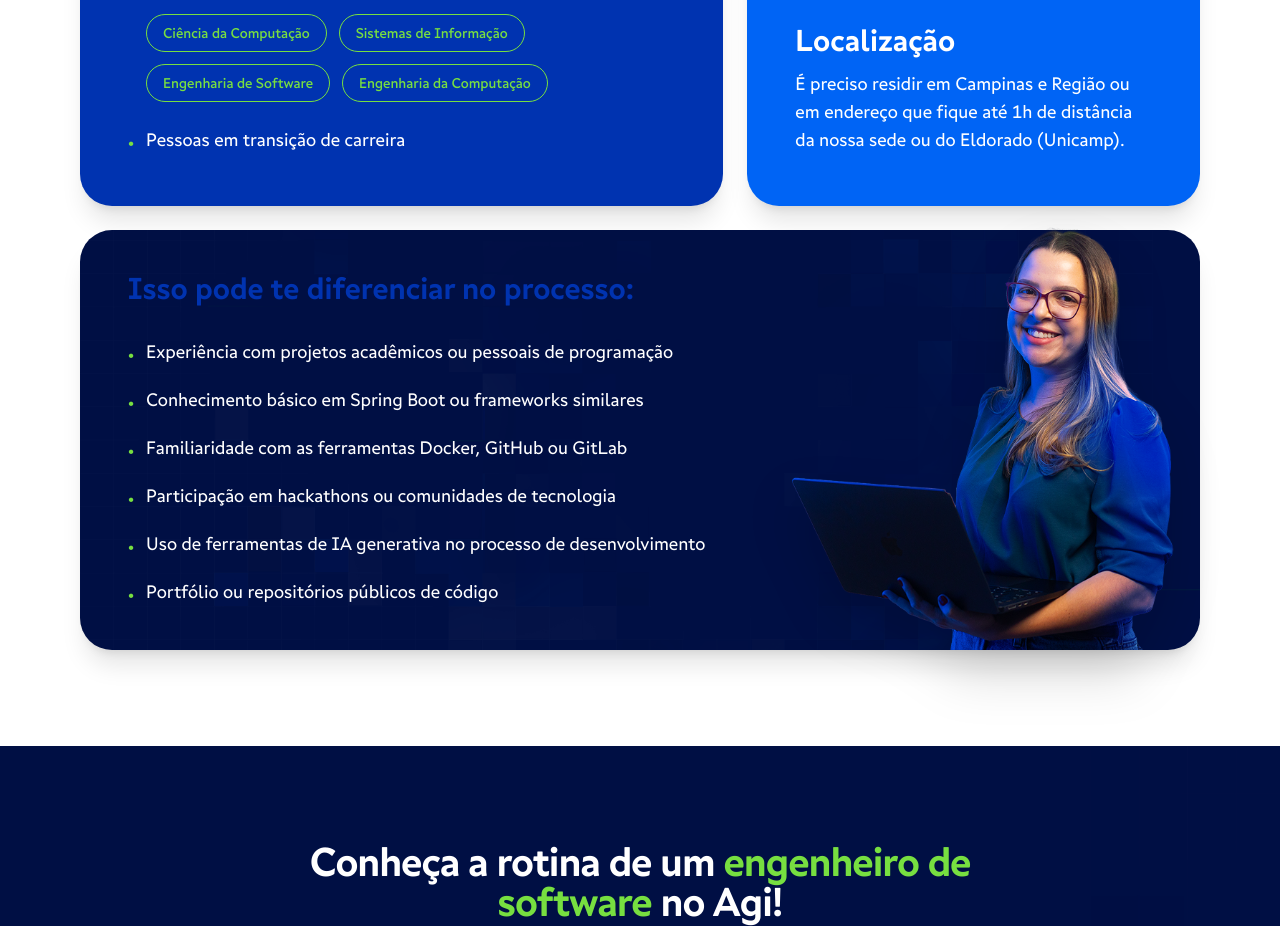
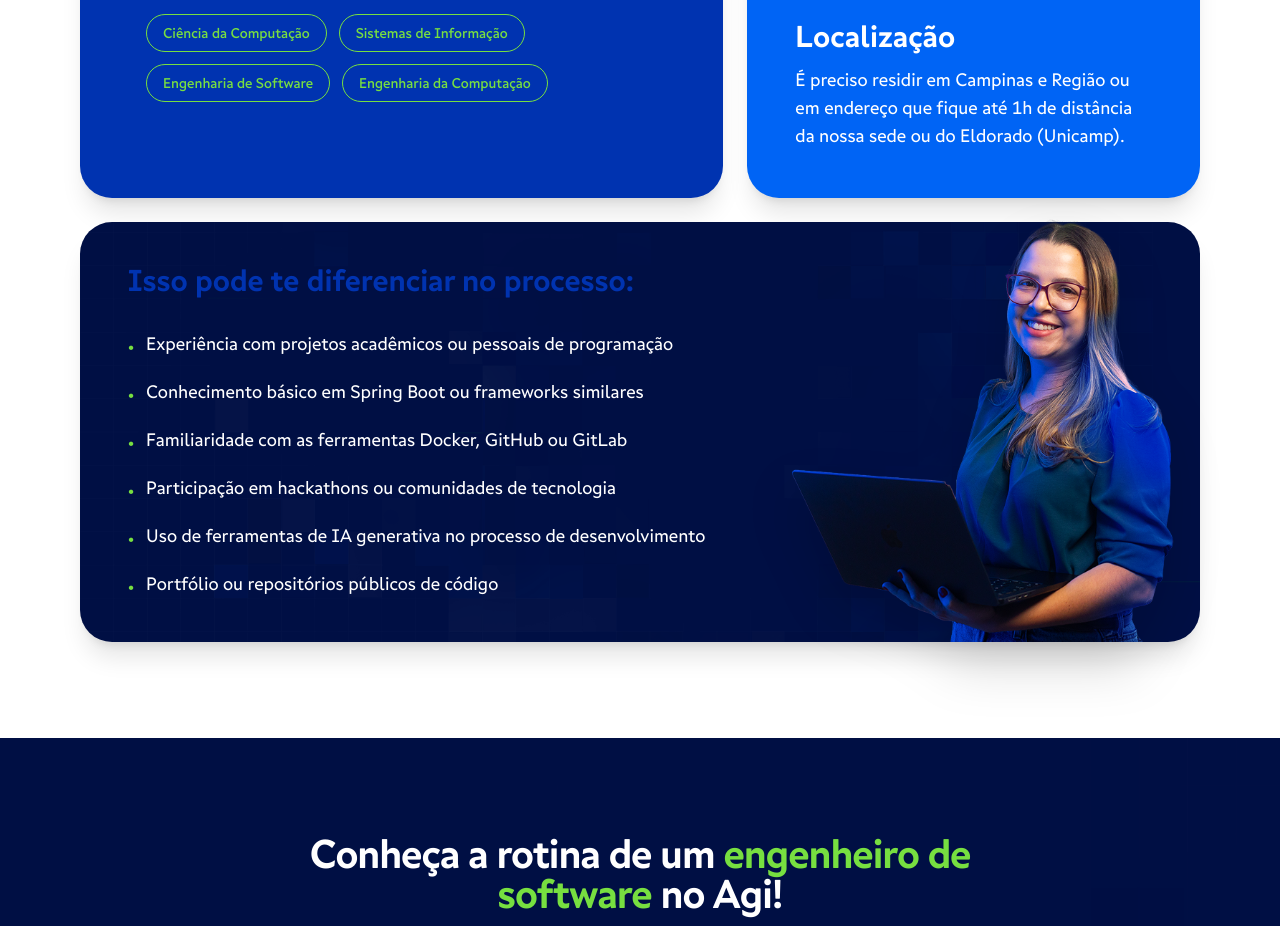
Before and after one commit to Uriel3coletivo/formacao-devs-ia, a Next.js app: page / in a window 1280 px wide. Shown: the part 6320-7246 px from the top of the page. Built offline with nearby package versions, Linux system fonts and the light colour scheme.

Commit message:
Update PreRequisitos.jsx

```diff
--- a/src/components/PreRequisitos.jsx
+++ b/src/components/PreRequisitos.jsx
@@ -72,10 +72,7 @@ export default function PreRequisitos() {
                   </div>
                 </div>
               </li>
-              <li className="text-white font-light text-lg flex gap-3">
-                <span className="text-[#77df40] mt-1">•</span>
-                Pessoas em transição de carreira
-              </li>
+
             </ul>
           </motion.div>
 
```
